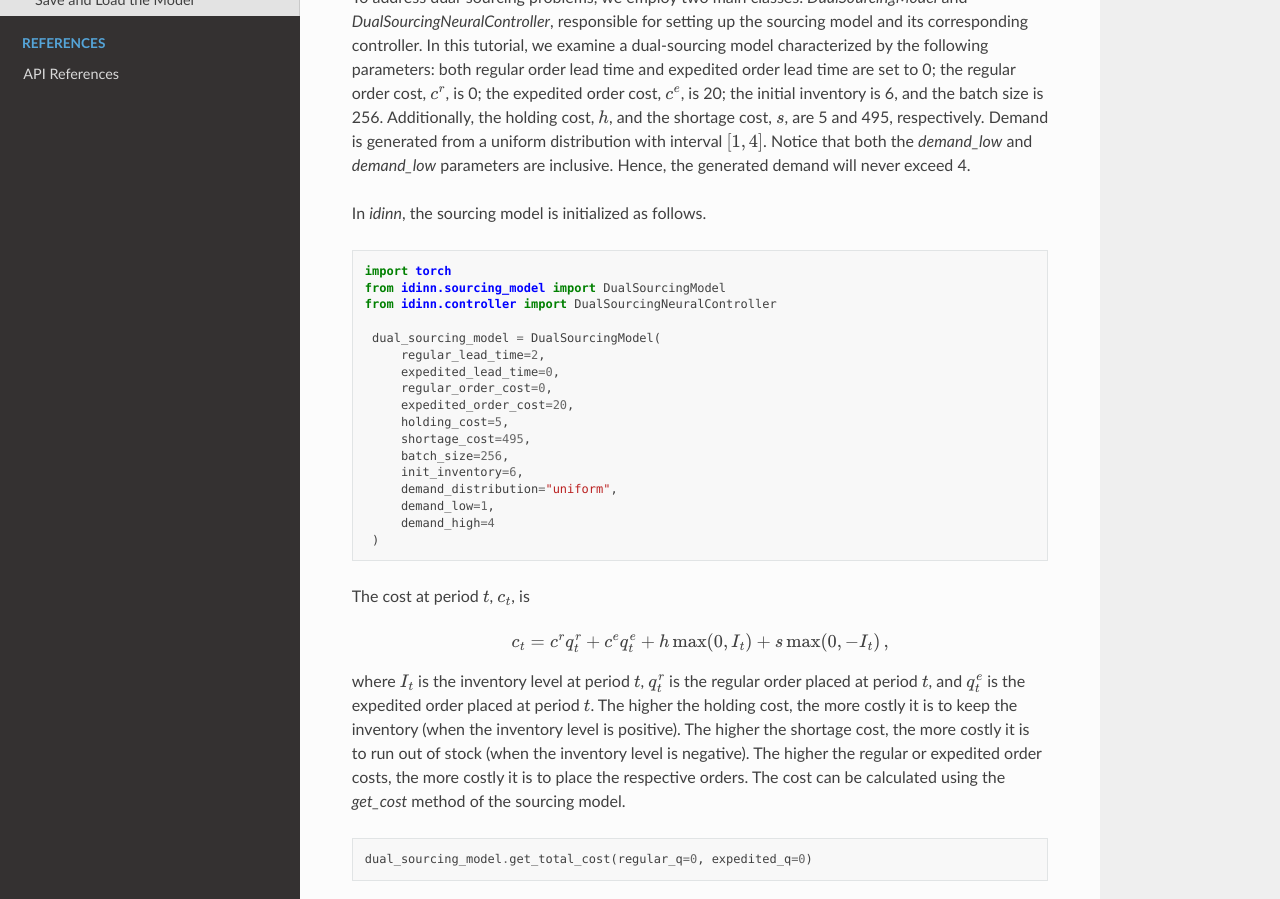
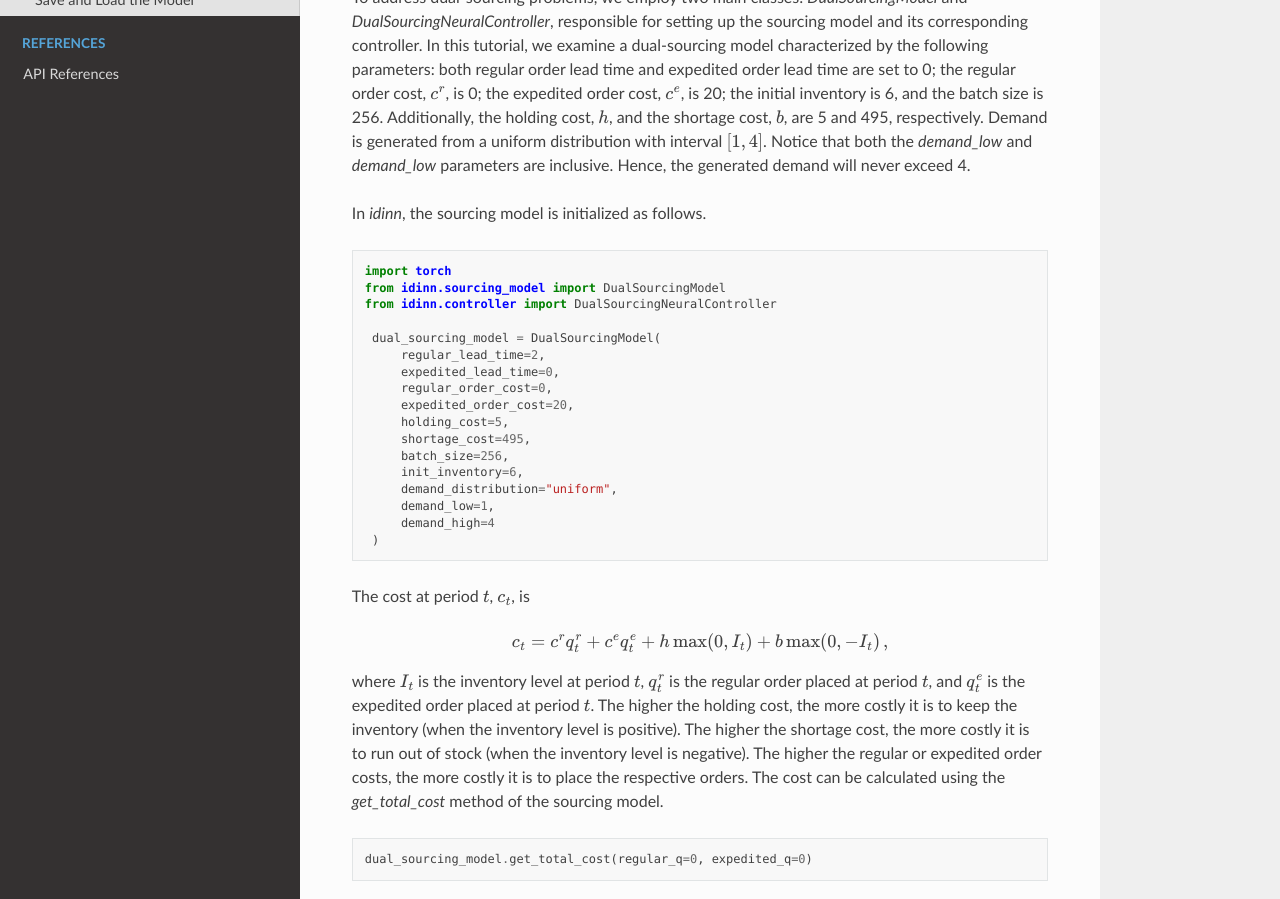
Before and after one commit to iewaij/idinn-streamlit, a Sphinx documentation site: the page built from docs/tutorials/dual.rst, in a window 1280 px wide and 1400 px high. Shown: the part 459-1358 px from the top of the window. Built offline with Sphinx 7.4.7 and the Read the Docs theme 2.0.0, drawn with Linux system fonts in a browser that asks for light colours.

Commit message:
Update file dual.rst

```diff
--- a/docs/tutorials/dual.rst
+++ b/docs/tutorials/dual.rst
@@ -6,7 +6,7 @@ Dual-sourcing problems are similar to single-sourcing problems but are more intr
 Initialization
 --------------
 
-To address dual-sourcing problems, we employ two main classes: `DualSourcingModel` and `DualSourcingNeuralController`, responsible for setting up the sourcing model and its corresponding controller. In this tutorial, we examine a dual-sourcing model characterized by the following parameters: both regular order lead time and expedited order lead time are set to 0; the regular order cost, :math:`c^r`, is 0; the expedited order cost, :math:`c^e`, is 20; the initial inventory is 6, and the batch size is 256. Additionally, the holding cost, :math:`h`, and the shortage cost, :math:`s`, are 5 and 495, respectively. Demand is generated from a uniform distribution with interval :math:`[1, 4]`. Notice that both the `demand_low` and `demand_low` parameters are inclusive. Hence, the generated demand will never exceed 4.
+To address dual-sourcing problems, we employ two main classes: `DualSourcingModel` and `DualSourcingNeuralController`, responsible for setting up the sourcing model and its corresponding controller. In this tutorial, we examine a dual-sourcing model characterized by the following parameters: both regular order lead time and expedited order lead time are set to 0; the regular order cost, :math:`c^r`, is 0; the expedited order cost, :math:`c^e`, is 20; the initial inventory is 6, and the batch size is 256. Additionally, the holding cost, :math:`h`, and the shortage cost, :math:`b`, are 5 and 495, respectively. Demand is generated from a uniform distribution with interval :math:`[1, 4]`. Notice that both the `demand_low` and `demand_low` parameters are inclusive. Hence, the generated demand will never exceed 4.
 
 In `idinn`, the sourcing model is initialized as follows.
 
@@ -34,9 +34,9 @@ The cost at period :math:`t`, :math:`c_t`, is
 
 .. math::
 
-   c_t = c^r q^r_t + c^e q^e_t + h \max(0, I_t) + s \max(0, - I_t)\,,
+   c_t = c^r q^r_t + c^e q^e_t + h \max(0, I_t) + b \max(0, - I_t)\,,
 
-where :math:`I_t` is the inventory level at period :math:`t`, :math:`q^r_t` is the regular order placed at period :math:`t`, and :math:`q^e_t` is the expedited order placed at period :math:`t`. The higher the holding cost, the more costly it is to keep the inventory (when the inventory level is positive). The higher the shortage cost, the more costly it is to run out of stock (when the inventory level is negative). The higher the regular or expedited order costs, the more costly it is to place the respective orders. The cost can be calculated using the `get_cost` method of the sourcing model.
+where :math:`I_t` is the inventory level at period :math:`t`, :math:`q^r_t` is the regular order placed at period :math:`t`, and :math:`q^e_t` is the expedited order placed at period :math:`t`. The higher the holding cost, the more costly it is to keep the inventory (when the inventory level is positive). The higher the shortage cost, the more costly it is to run out of stock (when the inventory level is negative). The higher the regular or expedited order costs, the more costly it is to place the respective orders. The cost can be calculated using the `get_total_cost` method of the sourcing model.
 
 .. code-block:: python
 
```
